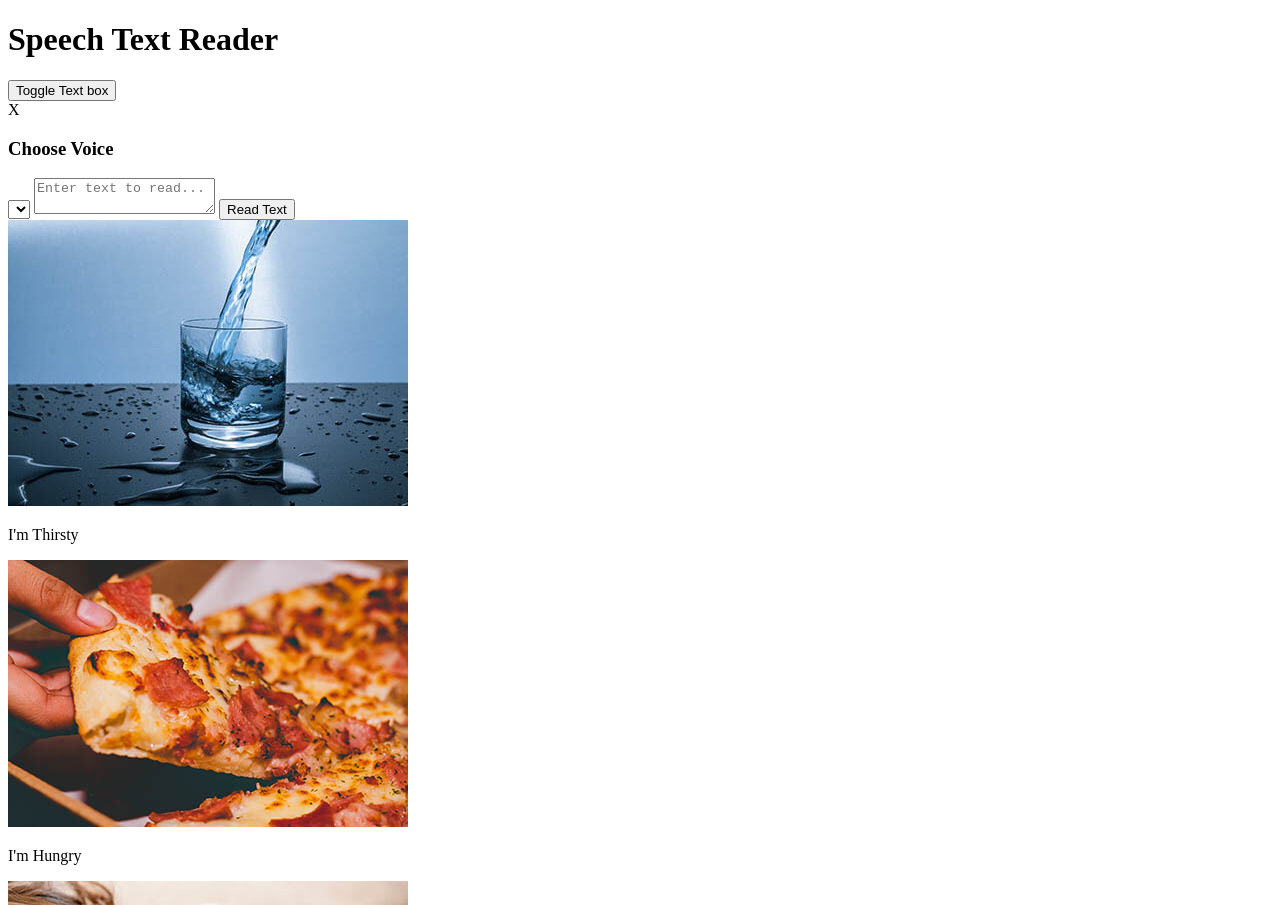
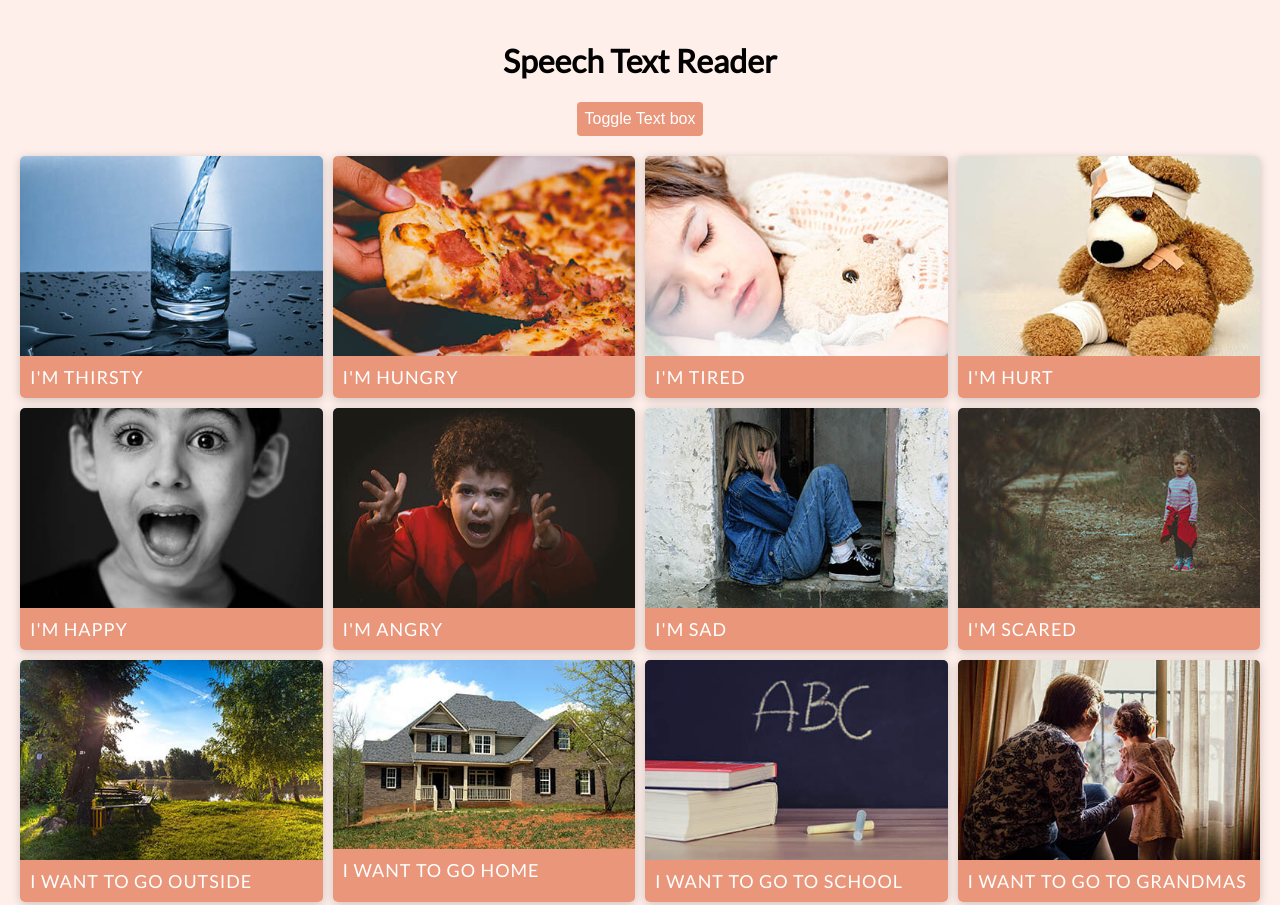
Before and after one commit to drusac/speech-text-reader, a plain HTML site: page index.html in a window 1280 px wide. Shown: the top 905 px of the page. Drawn offline with Linux system fonts and the light colour scheme.

Commit message:
project css

```diff
--- a/style.css
+++ b/style.css
@@ -1,3 +1,142 @@
+@import url('https://fonts.googleapis.com/css?family=Lato');
+
 * {
-  box-sizing: border-box;
+    box-sizing: border-box;
 }
+
+body {
+    background: #ffefea;
+    font-family: 'Lato', sans-serif;
+    min-height: 100vh;
+    margin: 0;
+}
+
+h1 {
+    text-align: center;
+}
+
+.container {
+    margin: auto;
+    padding: 20px;
+}
+
+.btn {
+    cursor: pointer;
+    background-color: darksalmon;
+    border: 0;
+    border-radius: 4px;
+    color: #fff;
+    font-size: 16px;
+    padding: 8px;
+}
+
+.btn:active {
+    transform: scale(0.98);
+}
+
+.btn:focus, select:focus {
+    outline: 0;
+}
+
+.btn-toggle {
+    display: block;
+    margin: auto;
+    margin-bottom: 20px;
+}
+
+.text-box {
+    width: 70%;
+    position: absolute;
+    top: 30%;
+    left: 50%;
+    transform: translate(-50%, -800px);
+    background-color: #333;
+    color: #fff;
+    padding: 20px;
+    border-radius: 5px;
+    transition: all 1s ease-in-out;
+}
+
+.text-box select {
+    background-color: darksalmon;
+    border: 0;
+    color: #fff;
+    font-size: 12px;
+    height: 30px;
+    width: 100%;
+}
+
+.text-box textarea {
+    border: 1px #dadada solid;
+    border-radius: 4px;
+    font-size: 16px;
+    padding: 8px;
+    margin: 15px 0;
+    width: 100%;
+    height: 150px;
+}
+
+.text-box .btn {
+    width: 100%;
+}
+
+.text-box .close {
+    float: right;
+    text-align: right;
+    cursor: pointer;
+}
+
+main {
+    display: grid;
+    grid-template-columns: repeat(4, 1fr);
+    grid-gap: 10px;
+}
+
+.box {
+    box-shadow: 0 2px 10px rgba(0, 0, 0, 0.2);
+    border-radius: 5px;
+    cursor: pointer;
+    display: flex;
+    flex-direction: column;
+    overflow: hidden;
+    transition: box-shadow 0.2s ease-out;
+}
+
+.box.active {
+    box-shadow: 0 0 10px 5px darksalmon;
+}
+
+.box img {
+    width: 100%;
+    object-fit: cover;
+    height: 200px;
+}
+
+.box .info {
+    background-color: darksalmon;
+    color: #fff;
+    font-size: 18px;
+    letter-spacing: 1px;
+    text-transform: uppercase;
+    margin: 0;
+    padding: 10px;
+    height: 100%;
+}
+
+@media(max-width: 1100px) {
+    main {
+        grid-template-columns: repeat(3, 1fr);
+    }
+}
+
+@media(max-width: 760px) {
+    main {
+        grid-template-columns: repeat(2, 1fr);
+    }
+}
+
+@media(max-width: 500px) {
+    main {
+        grid-template-columns: repeat(1, 1fr);
+    }
+}
```
